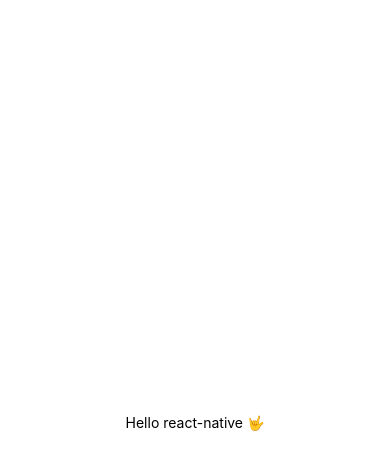
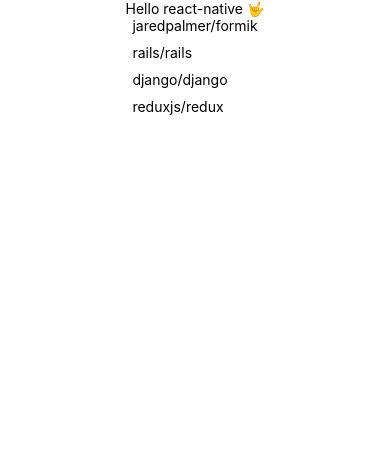
Before and after one commit to juanfegc/rate-repository-app, a React Native app: screen / in a window 390 px wide. Shown: the top 470 px of the page. Built offline with nearby package versions, Linux system fonts and the light colour scheme.

Commit message:
flatlist

```diff
--- a/App.js
+++ b/App.js
@@ -1,4 +1,3 @@
-import { StatusBar } from 'expo-status-bar'
 import { StyleSheet, Text, View } from 'react-native'
 import Main from './src/components/ Main'
 
--- a/src/components/ Main.jsx
+++ b/src/components/ Main.jsx
@@ -1,6 +1,7 @@
 import React from 'react'
 import { StatusBar } from 'expo-status-bar'
 import { Text, StyleSheet, View } from 'react-native'
+import RepositoryList from './RepositoryList'
 
 const styles = StyleSheet.create({
   container: {
@@ -14,8 +15,9 @@
 const Main = () => {
   return (
     <View style={styles.container}>
+      <StatusBar style='auto' />
       <Text>Hello react-native 🤟</Text>
-      <StatusBar style='auto' />
+      <RepositoryList />
     </View>
   )
 }
--- /dev/null
+++ b/src/components/RepositoryItem.jsx
@@ -0,0 +1,11 @@
+import React from 'react'
+import { StatusBar } from 'expo-status-bar'
+import { Text, StyleSheet, View } from 'react-native'
+
+const RepositoryItem = ({ item }) => (
+  <View>
+    <Text>{item.fullName}</Text>
+  </View>
+)
+
+export default RepositoryItem
--- /dev/null
+++ b/src/components/RepositoryList.jsx
@@ -0,0 +1,72 @@
+import React from 'react'
+import { FlatList, View, StyleSheet } from 'react-native'
+import RepositoryItem from './RepositoryItem'
+
+const styles = StyleSheet.create({
+  separator: {
+    height: 10,
+  },
+})
+
+const repositories = [
+  {
+    id: 'jaredpalmer.formik',
+    fullName: 'jaredpalmer/formik',
+    description: 'Build forms in React, without the tears',
+    language: 'TypeScript',
+    forksCount: 1589,
+    stargazersCount: 21553,
+    ratingAverage: 88,
+    reviewCount: 4,
+    ownerAvatarUrl: 'https://avatars2.githubusercontent.com/u/4060187?v=4',
+  },
+  {
+    id: 'rails.rails',
+    fullName: 'rails/rails',
+    description: 'Ruby on Rails',
+    language: 'Ruby',
+    forksCount: 18349,
+    stargazersCount: 45377,
+    ratingAverage: 100,
+    reviewCount: 2,
+    ownerAvatarUrl: 'https://avatars1.githubusercontent.com/u/4223?v=4',
+  },
+  {
+    id: 'django.django',
+    fullName: 'django/django',
+    description: 'The Web framework for perfectionists with deadlines.',
+    language: 'Python',
+    forksCount: 21015,
+    stargazersCount: 48496,
+    ratingAverage: 73,
+    reviewCount: 5,
+    ownerAvatarUrl: 'https://avatars2.githubusercontent.com/u/27804?v=4',
+  },
+  {
+    id: 'reduxjs.redux',
+    fullName: 'reduxjs/redux',
+    description: 'Predictable state container for JavaScript apps',
+    language: 'TypeScript',
+    forksCount: 13902,
+    stargazersCount: 52869,
+    ratingAverage: 0,
+    reviewCount: 0,
+    ownerAvatarUrl: 'https://avatars3.githubusercontent.com/u/13142323?v=4',
+  },
+]
+
+const ItemSeparator = () => <View style={styles.separator} />
+
+const RepositoryList = () => {
+  return (
+    <FlatList
+      data={repositories}
+      ItemSeparatorComponent={ItemSeparator}
+      // other props
+      renderItem={RepositoryItem}
+      keyExtractor={item => item.id}
+    />
+  )
+}
+
+export default RepositoryList
```
